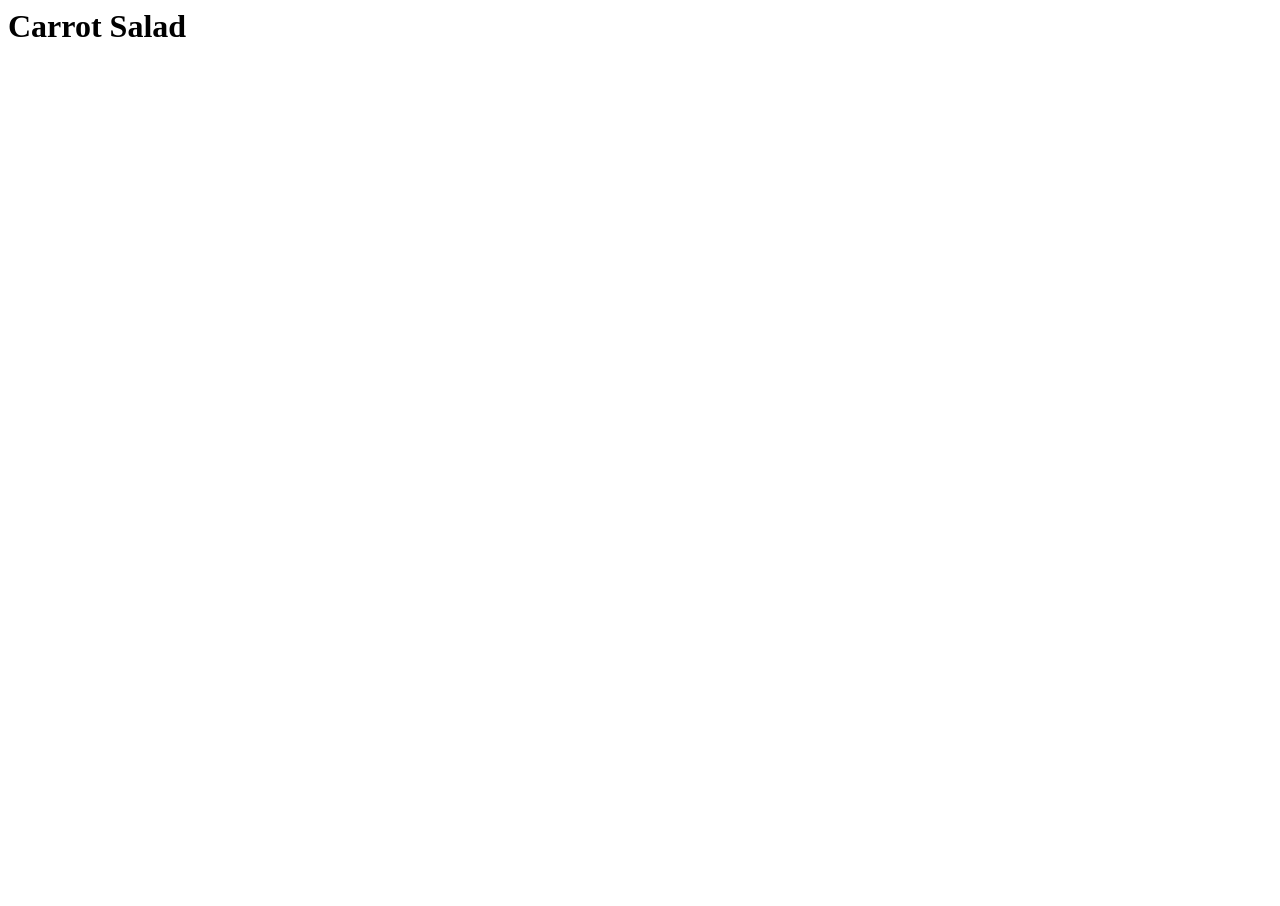
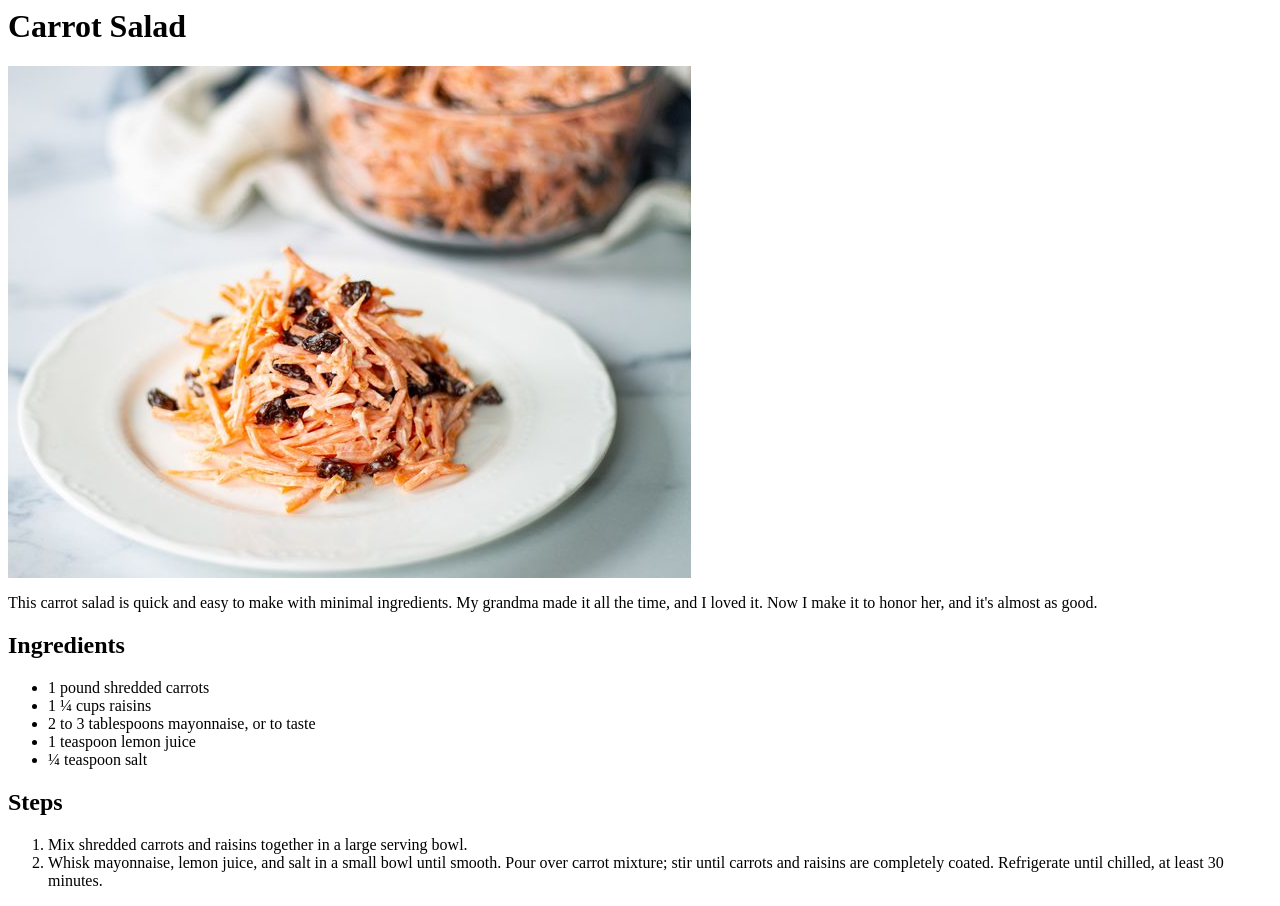
Before and after one commit to rudro987/odin-recipes, a plain HTML site: page recipes/carrot-salad.html in a window 1280 px wide. Before the commit the page ends 800 px from the top, so only its background shows below. Drawn offline with Linux system fonts and the light colour scheme.

Commit message:
completed carrot-salad.html

```diff
--- a/recipes/carrot-salad.html
+++ b/recipes/carrot-salad.html
@@ -7,5 +7,23 @@
 </head>
 <body>
     <h1>Carrot Salad</h1>
+    <img src="carrot-salad.jpg" alt="carrot-salad">
+    <p>This carrot salad is quick and easy to make with minimal ingredients. My grandma made it all the time, and I loved it. Now I make it to honor her, and it's almost as good.</p>
+
+    <h2>Ingredients</h2>
+    <ul>
+        <li>1 pound shredded carrots</li>
+        <li>1 ¼ cups raisins</li>
+        <li>2 to 3 tablespoons mayonnaise, or to taste</li>
+        <li>1 teaspoon lemon juice</li>
+        <li>¼ teaspoon salt</li>
+    </ul>
+
+    <h2>Steps</h2>
+    <ol>
+        <li>Mix shredded carrots and raisins together in a large serving bowl.</li>
+        <li>Whisk mayonnaise, lemon juice, and salt in a small bowl until smooth. Pour over carrot mixture; stir until carrots and raisins are completely coated. Refrigerate until chilled, at least 30 minutes.</li>
+    </ol>
+
 </body>
 </html>
```
Also changed, not shown: recipes/carrot-salad.jpg (added).
